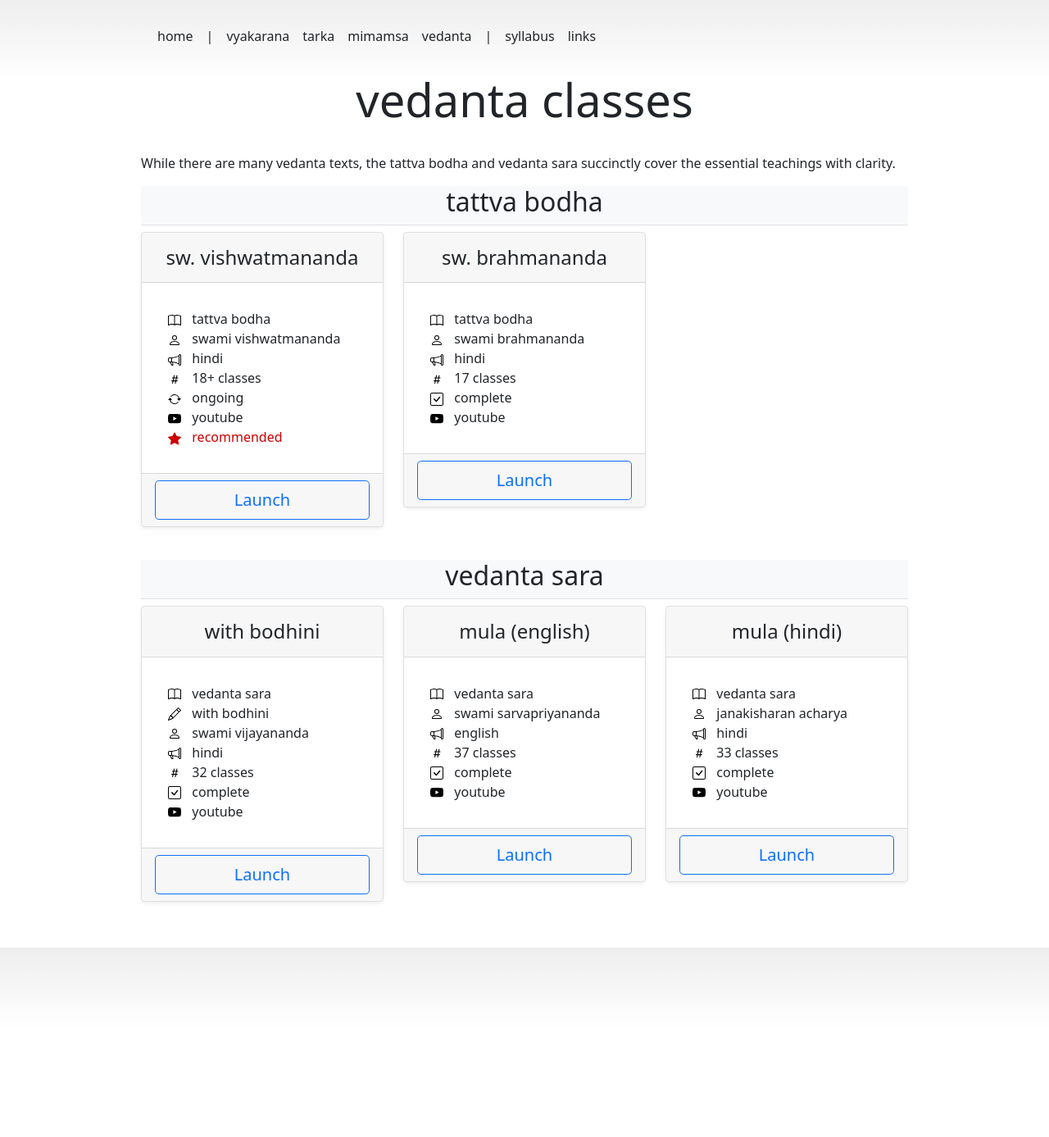
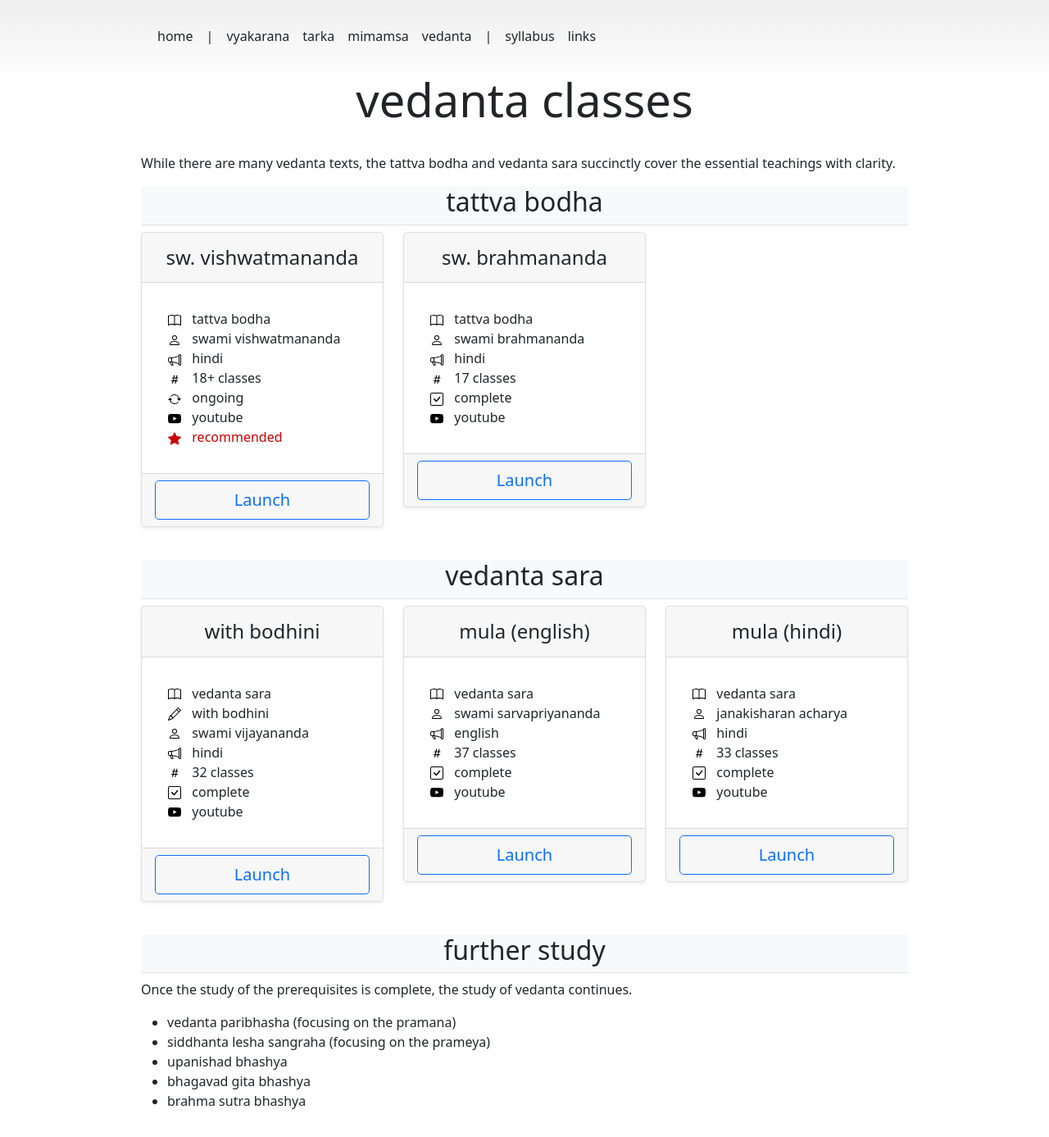
Before and after one commit to aupasana/vedanta, a Jekyll site: the page built from classes/vedanta.md, in a window 1280 px wide. Shown: the whole page at 82% size. Built offline with Jekyll 4.4.1, drawn with Linux system fonts in a browser that asks for light colours; before the commit the page ends 1156 px from its top, so only the background shows below that.

Commit message:
update vedanta classes with followup study

```diff
--- a/classes/vedanta.md
+++ b/classes/vedanta.md
@@ -11,3 +11,13 @@ While there are many vedanta texts, the tattva bodha and vedanta sara succinctly
 {% include classes_by_tag.html tag="bodha" display="tattva bodha" %}
 
 {% include classes_by_tag.html tag="sara" display="vedanta sara" %}
+
+<h2 class="pb-2 border-bottom bg-light text-center">further study</h2>
+
+Once the study of the prerequisites is complete, the study of vedanta continues.
+
+- vedanta paribhasha (focusing on the pramana)
+- siddhanta lesha sangraha (focusing on the prameya)
+- upanishad bhashya
+- bhagavad gita bhashya
+- brahma sutra bhashya
```
